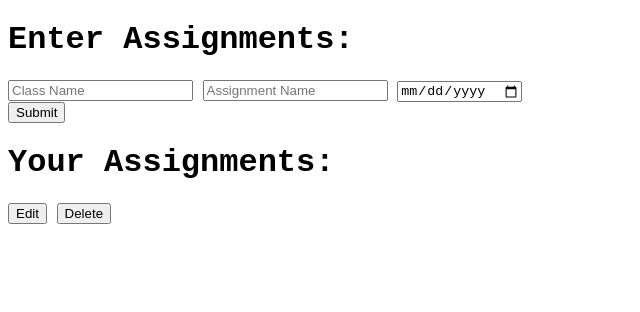
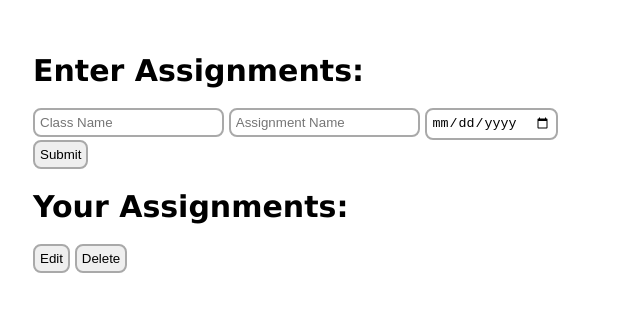
Before and after one commit to BenC114/HackViolet, a plain HTML site: page index.html in a window 1280 px wide. Shown: the whole page, without its empty margins (0-640 px from the left). Drawn offline with Linux system fonts and the light colour scheme.

Commit message:
YOOOOOOO

```diff
--- a/main.css
+++ b/main.css
@@ -1,3 +1,23 @@
-body{
-    font-family: "Courier New", Times, serif;
+input {
+    border: 2px solid #A9A9A9;
+    border-radius: 8px;
+    padding: 5px;
 }
+
+button {
+    border: 2px solid #A9A9A9;
+    border-radius: 8px;
+    padding: 5px;
+}
+
+body {
+    font-family: Verdana, Geneva, Tahoma, sans-serif;
+    color: black;
+    padding: 25px;
+    font-size: 15px
+}
+
+.dark-mode {
+    background-color: black;
+    color: white;
+}
```
